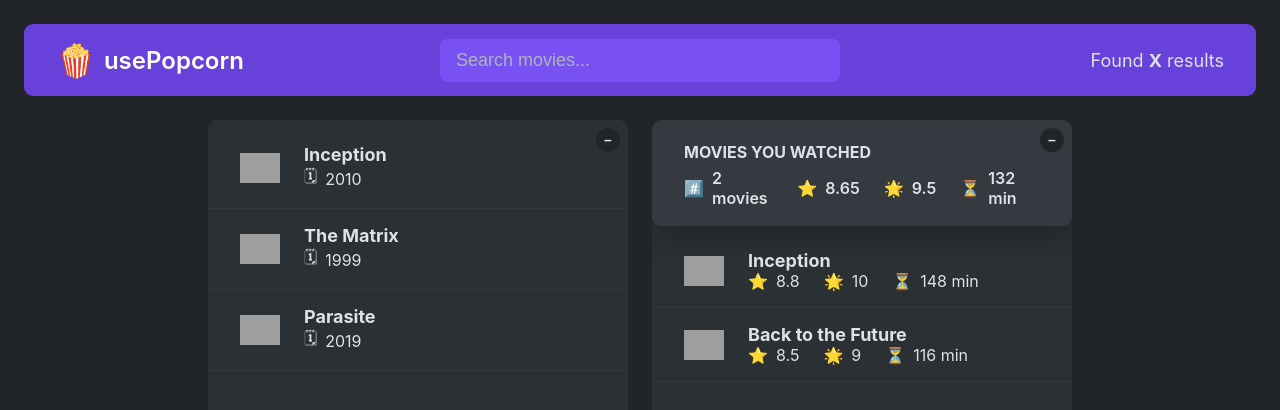
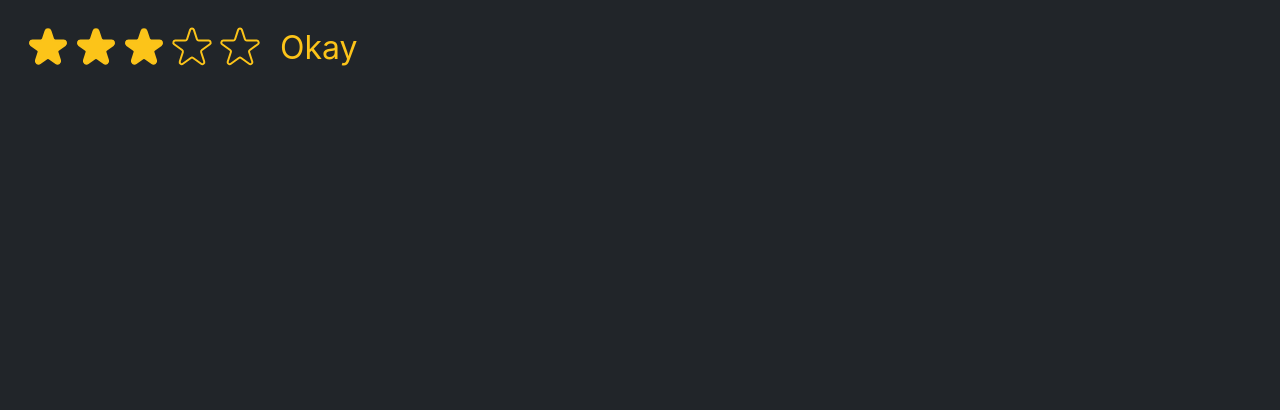
Before and after one commit to ashishjaiswal123/PopcornTime, a React (Create React App) app: page / in a window 1280 px wide. Shown: the top 410 px of the page. Built offline with nearby package versions, Linux system fonts and the light colour scheme; grey boxes are pictures that could not be loaded.

Commit message:
star rating for movie is designed

```diff
--- /dev/null
+++ b/src/StarRating.js
@@ -0,0 +1,132 @@
+import { useState } from "react";
+
+const containerStyle = {
+  display: "flex",
+  alignItems: "center",
+  gap: "16px",
+};
+
+const starContainerStyle = {
+  display: "flex",
+};
+
+export default function StarRating({
+  maxRating = 5,
+  color = "#fcc419",
+  size = 48,
+  className = "",
+  messages = [],
+  defaultRating = 0,
+  onSetRating,
+}) {
+  const [rating, setRating] = useState(defaultRating);
+  const [tempRating, setTempRating] = useState(0);
+
+  function handleRating(rating) {
+    setRating(rating);
+    onSetRating(rating);
+  }
+
+  const textStyle = {
+    lineHeight: "1",
+    margin: "0",
+    color,
+    fontSize: `${size / 1.5}px`,
+  };
+
+  return (
+    <div style={containerStyle} className={className}>
+      <div style={starContainerStyle}>
+        {Array.from({ length: maxRating }, (_, i) => (
+          <Star
+            key={i}
+            full={tempRating ? tempRating >= i + 1 : rating >= i + 1}
+            onRate={() => handleRating(i + 1)}
+            onHoverIn={() => setTempRating(i + 1)}
+            onHoverOut={() => setTempRating(0)}
+            color={color}
+            size={size}
+          />
+        ))}
+      </div>
+      <p style={textStyle}>
+        {messages.length === maxRating
+          ? messages[tempRating ? tempRating - 1 : rating - 1]
+          : tempRating || rating || ""}
+      </p>
+    </div>
+  );
+}
+
+function Star({ onRate, full, onHoverIn, onHoverOut, color, size }) {
+  const starStyle = {
+    width: `${size}px`,
+    height: `${size}px`,
+    display: "block",
+    cursor: "pointer",
+  };
+
+  return (
+    <span
+      role="button"
+      style={starStyle}
+      onClick={onRate}
+      onMouseEnter={onHoverIn}
+      onMouseLeave={onHoverOut}
+    >
+      {full ? (
+        <svg
+          xmlns="http://www.w3.org/2000/svg"
+          viewBox="0 0 20 20"
+          fill={color}
+          stroke={color}
+        >
+          <path d="M9.049 2.927c.3-.921 1.603-.921 1.902 0l1.07 3.292a1 1 0 00.95.69h3.462c.969 0 1.371 1.24.588 1.81l-2.8 2.034a1 1 0 00-.364 1.118l1.07 3.292c.3.921-.755 1.688-1.54 1.118l-2.8-2.034a1 1 0 00-1.175 0l-2.8 2.034c-.784.57-1.838-.197-1.539-1.118l1.07-3.292a1 1 0 00-.364-1.118L2.98 8.72c-.783-.57-.38-1.81.588-1.81h3.461a1 1 0 00.951-.69l1.07-3.292z" />
+        </svg>
+      ) : (
+        <svg
+          xmlns="http://www.w3.org/2000/svg"
+          fill="none"
+          viewBox="0 0 24 24"
+          stroke={color}
+        >
+          <path
+            strokeLinecap="round"
+            strokeLinejoin="round"
+            strokeWidth="{2}"
+            d="M11.049 2.927c.3-.921 1.603-.921 1.902 0l1.519 4.674a1 1 0 00.95.69h4.915c.969 0 1.371 1.24.588 1.81l-3.976 2.888a1 1 0 00-.363 1.118l1.518 4.674c.3.922-.755 1.688-1.538 1.118l-3.976-2.888a1 1 0 00-1.176 0l-3.976 2.888c-.783.57-1.838-.197-1.538-1.118l1.518-4.674a1 1 0 00-.363-1.118l-3.976-2.888c-.784-.57-.38-1.81.588-1.81h4.914a1 1 0 00.951-.69l1.519-4.674z"
+          />
+        </svg>
+      )}
+    </span>
+  );
+}
+
+/*
+SPACING SYSTEM (px)
+2 / 4 / 8 / 12 / 16 / 24 / 32 / 40 / 48 / 64 / 80 / 96 / 128
+
+FONT SIZE SYSTEM (px)
+10 / 12 / 14 / 16 / 18 / 20 / 24 / 30 / 36 / 44 /52 / 62 / 74 / 86 / 98
+*/
+
+/*
+FULL STAR
+
+<svg
+  xmlns="http://www.w3.org/2000/svg"
+  viewBox="0 0 20 20"
+  fill="#000"
+  stroke="#000"
+>
+  <path
+    d="M9.049 2.927c.3-.921 1.603-.921 1.902 0l1.07 3.292a1 1 0 00.95.69h3.462c.969 0 1.371 1.24.588 1.81l-2.8 2.034a1 1 0 00-.364 1.118l1.07 3.292c.3.921-.755 1.688-1.54 1.118l-2.8-2.034a1 1 0 00-1.175 0l-2.8 2.034c-.784.57-1.838-.197-1.539-1.118l1.07-3.292a1 1 0 00-.364-1.118L2.98 8.72c-.783-.57-.38-1.81.588-1.81h3.461a1 1 0 00.951-.69l1.07-3.292z"
+  />
+</svg>
+
+
+EMPTY STAR
+
+
+
+*/
--- a/src/index.js
+++ b/src/index.js
@@ -2,10 +2,16 @@
 import ReactDOM from "react-dom/client";
 import "./index.css";
 import App from "./App";
+import StarRating from "./StarRating";
 
 const root = ReactDOM.createRoot(document.getElementById("root"));
 root.render(
   <React.StrictMode>
-    <App />
+    {/* <App /> */}
+    <StarRating
+      maxRating={5}
+      messages={["terrible", "Bad", "Okay", "Good", "Amazing"]}
+      defaultRating={3}
+    />
   </React.StrictMode>
 );
```
Also changed, not shown: src/index.css (+0 -41 lines).
